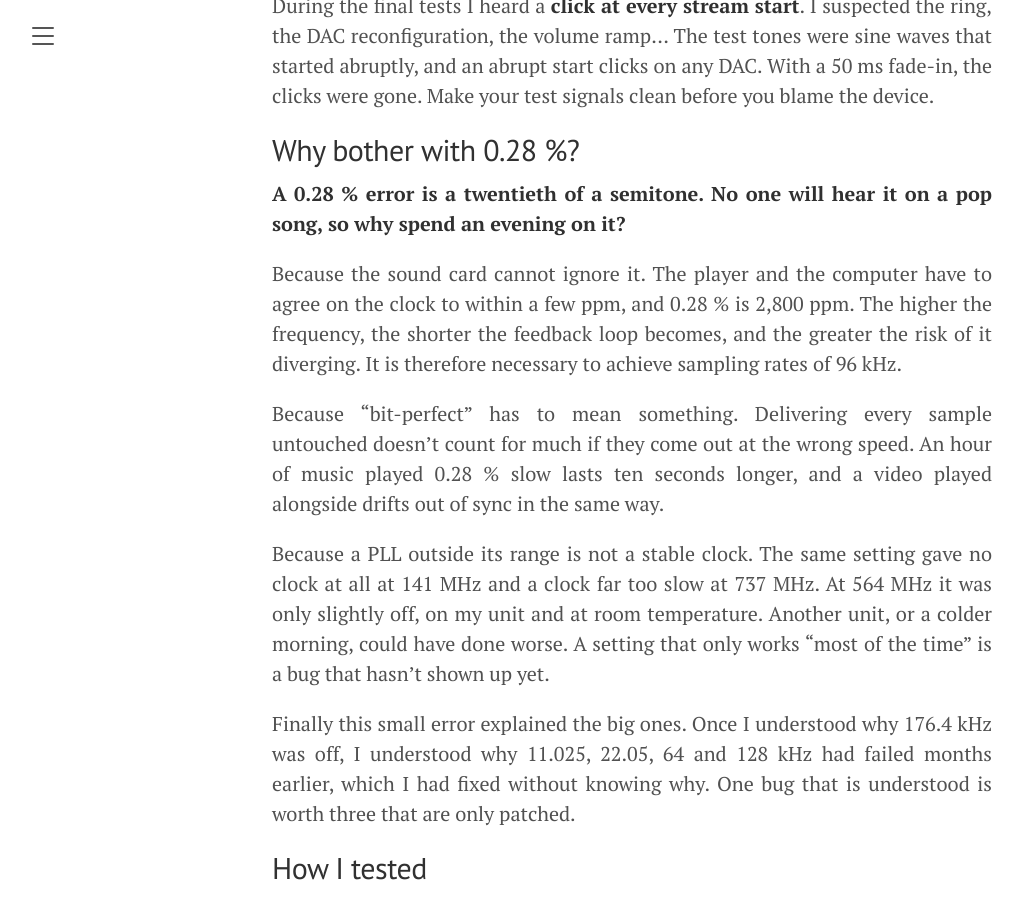
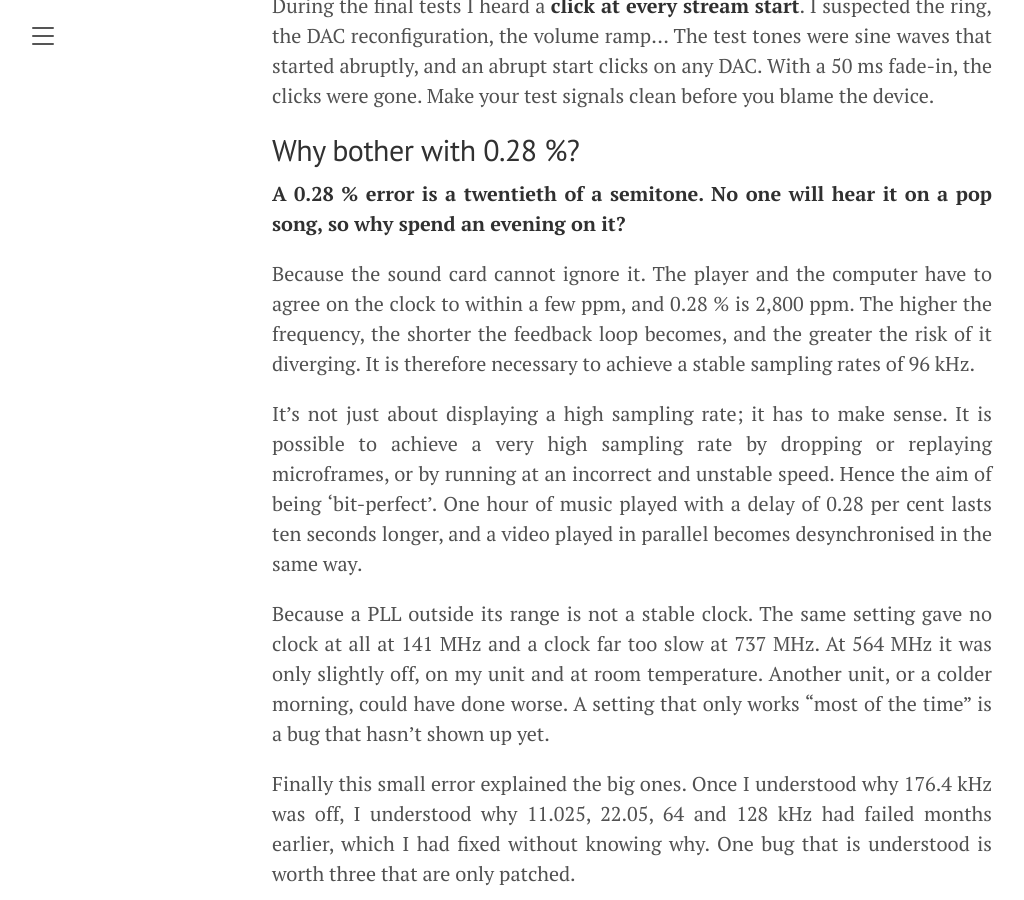
Before and after one commit to berettavexee/berettavexee.github.io, a Jekyll site: the page built from _posts/2026-10-31-echo-mini-usb-sound-card.md, in a window 1280 px wide and 900 px high, scrolled down 10544 px. Shown: the whole window, without its empty margins (8-1032 px from the left). Built offline with Jekyll 4.4.1, drawn with Linux system fonts in a browser that asks for light colours.

Commit message:
Improve clarity on sampling rates and playback errors
Clarified the importance of stable sampling rates and the implications of playback speed errors on audio and video synchronization.

```diff
--- a/_posts/2026-10-31-echo-mini-usb-sound-card.md
+++ b/_posts/2026-10-31-echo-mini-usb-sound-card.md
@@ -149,9 +149,9 @@ During the final tests I heard a **click at every stream start**. I suspected th
 ##  Why bother with 0.28 %?
 **A 0.28 % error is a twentieth of a semitone. No one will hear it on a pop song, so why spend an evening on it?**
 
-Because the sound card cannot ignore it. The player and the computer have to agree on the clock to within a few ppm, and 0.28 % is 2,800 ppm. The higher the frequency, the shorter the feedback loop becomes, and the greater the risk of it diverging. It is therefore necessary to achieve sampling rates of 96 kHz.
+Because the sound card cannot ignore it. The player and the computer have to agree on the clock to within a few ppm, and 0.28 % is 2,800 ppm. The higher the frequency, the shorter the feedback loop becomes, and the greater the risk of it diverging. It is therefore necessary to achieve a stable sampling rates of 96 kHz.
 
-Because "bit-perfect" has to mean something. Delivering every sample untouched doesn't count for much if they come out at the wrong speed. An hour of music played 0.28 % slow lasts ten seconds longer, and a video played alongside drifts out of sync in the same way.
+It’s not just about displaying a high sampling rate; it has to make sense. It is possible to achieve a very high sampling rate by dropping or replaying microframes, or by running at an incorrect and unstable speed. Hence the aim of being ‘bit-perfect’. One hour of music played with a delay of 0.28 per cent lasts ten seconds longer, and a video played in parallel becomes desynchronised in the same way.
 
 Because a PLL outside its range is not a stable clock. The same setting gave no clock at all at 141 MHz and a clock far too slow at 737 MHz. At 564 MHz it was only slightly off, on my unit and at room temperature. Another unit, or a colder morning, could have done worse. A setting that only works "most of the time" is a bug that hasn't shown up yet.
 
```
